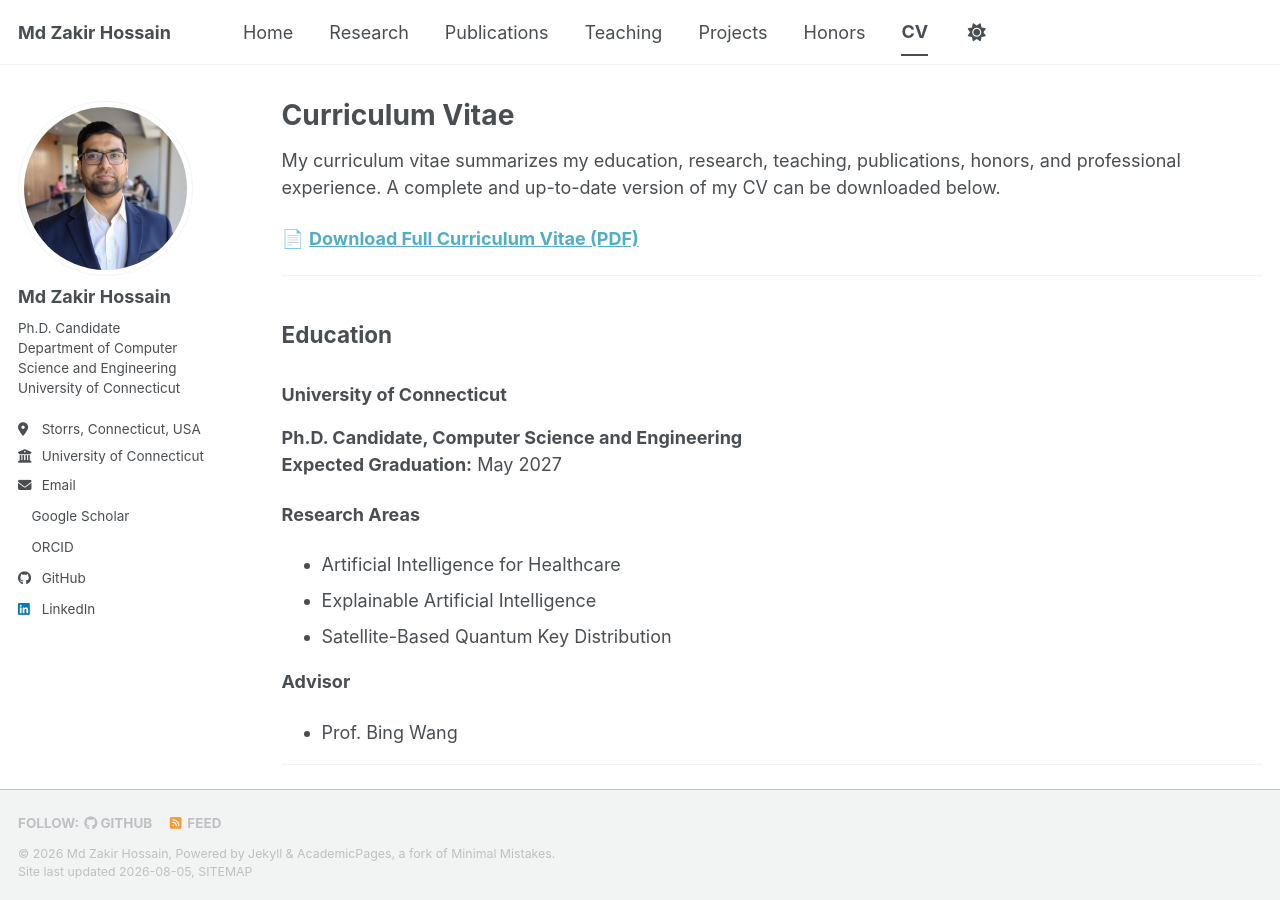
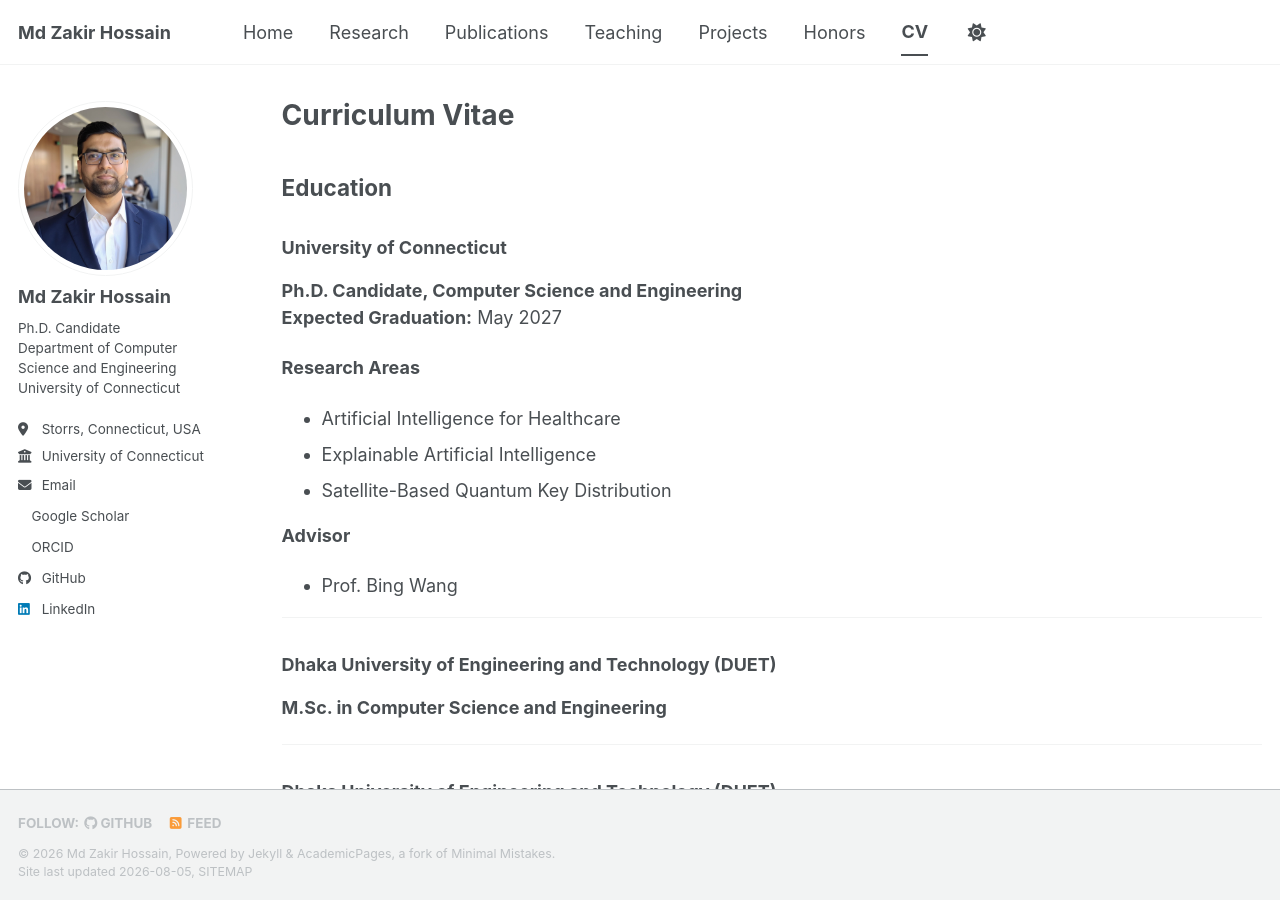
Before and after one commit to zakir-uconn/zakir-uconn.github.io, a Jekyll site: the page built from _pages/cv.md, in a window 1280 px wide and 900 px high. Built offline with Jekyll 4.4.1, drawn with Linux system fonts in a browser that asks for light colours; a style sheet for code colours, icons or effects is not loaded; some of the changed text lies outside the part shown.

Commit message:
Update CV page by removing download link and intro
Removed download link and introductory text for CV.

```diff
--- a/_pages/cv.md
+++ b/_pages/cv.md
@@ -3,12 +3,6 @@ layout: archive
 title: "Curriculum Vitae"
 permalink: /cv/
 author_profile: true
----
-
-My curriculum vitae summarizes my education, research, teaching, publications, honors, and professional experience. A complete and up-to-date version of my CV can be downloaded below.
-
-📄 **[Download Full Curriculum Vitae (PDF)](/files/Md_Zakir_Hossain_CV.pdf)**
-
 ---
 
 ## Education
@@ -128,7 +122,3 @@ MySQL, PostgreSQL, SQL Server, Oracle, SQLite, NoSQL
 Git, GitHub, Docker, AWS, Microsoft Azure
 
 ---
-
-For a complete record of my education, research, teaching experience, publications, honors, professional service, and technical skills, please download my full Curriculum Vitae.
-
-📄 **[Download Full Curriculum Vitae (PDF)](/files/Md_Zakir_Hossain_CV.pdf)**
```
